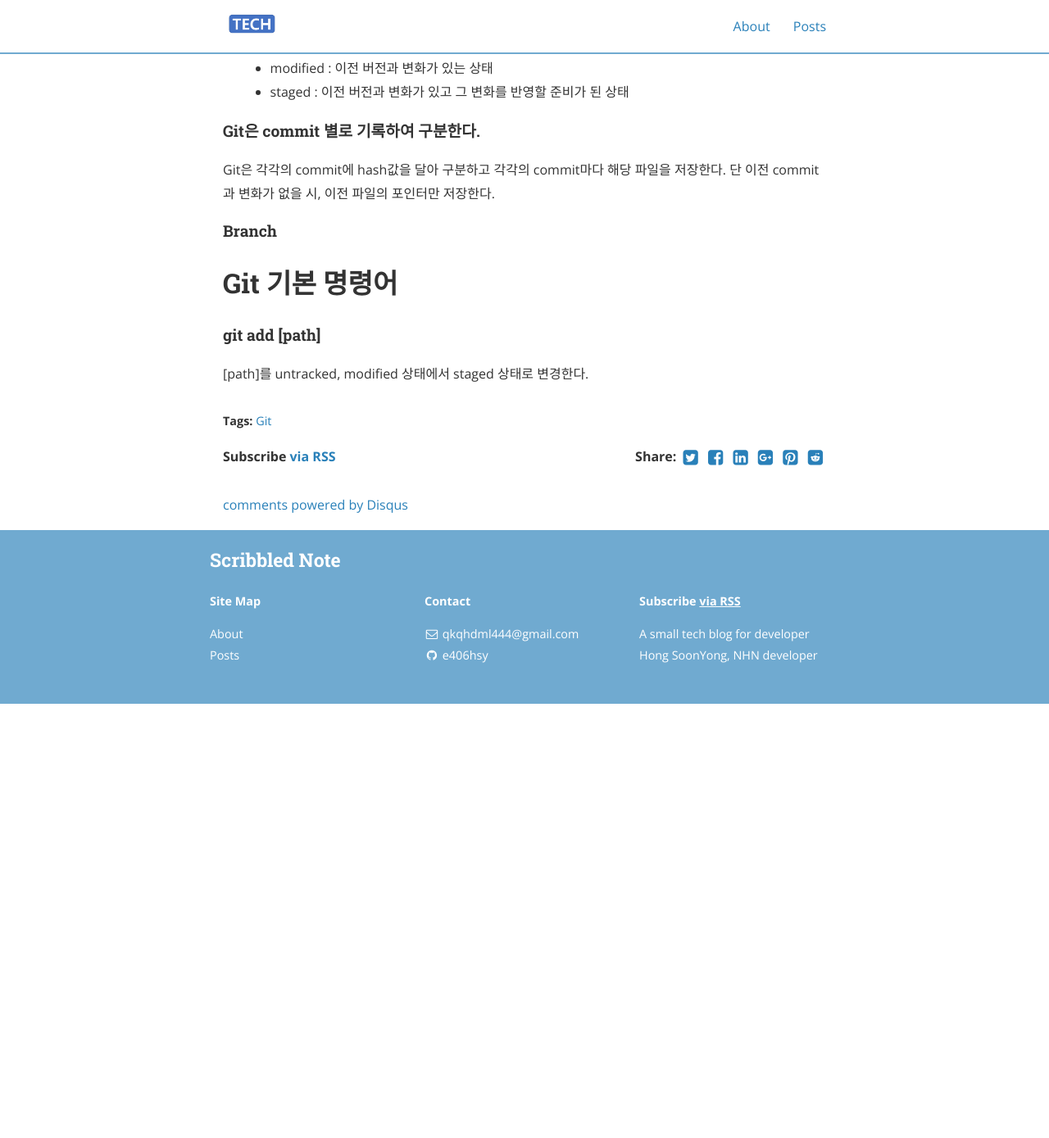
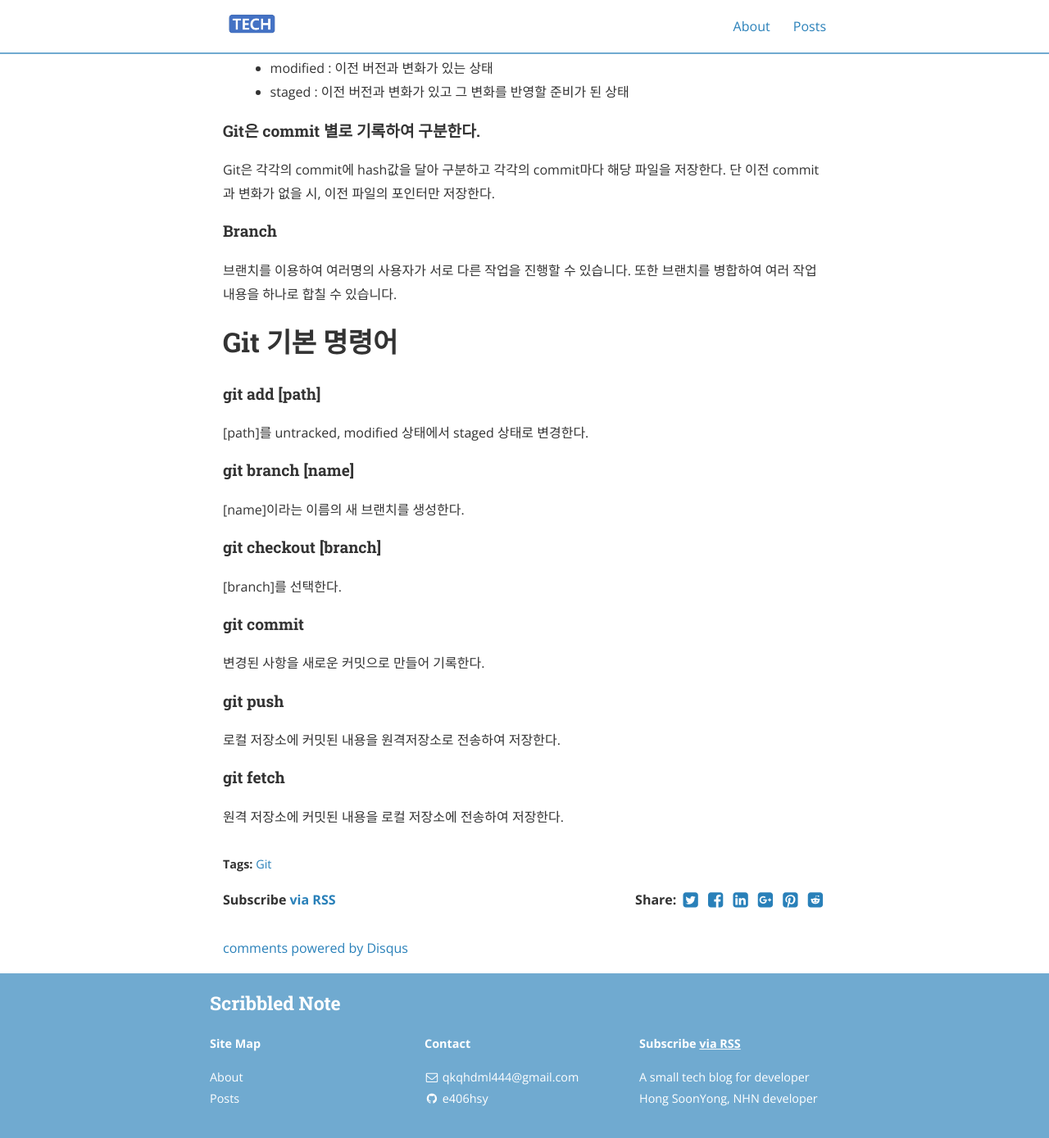
Before and after one commit to e406hsy/e406hsy.github.io, a Jekyll site: the page built from _posts/2020-01-17-git_baisc.md, in a window 1280 px wide and 1400 px high, scrolled down 633 px. Shown: the top 1389 px of the window at 82% size. Built offline with Jekyll 4.4.1, drawn with Linux system fonts in a browser that asks for light colours; nearby versions of some CDN libraries; comment, search, counter and statistics services are not loaded; before the commit the page ends 1492 px from its top, so only the background shows below that.

Commit message:
modified:   _posts/2020-01-17-git_baisc.md

```diff
--- a/_posts/2020-01-17-git_baisc.md
+++ b/_posts/2020-01-17-git_baisc.md
@@ -27,8 +27,24 @@ Git은 각각의 commit에 hash값을 달아 구분하고
 단 이전 commit과 변화가 없을 시, 이전 파일의 포인터만 저장한다.
 
 #### Branch
-
+브랜치를 이용하여 여러명의 사용자가 서로 다른 작업을 진행할 수 있습니다.
+또한 브랜치를 병합하여 여러 작업내용을 하나로 합칠 수 있습니다.
 
 # Git 기본 명령어
 #### git add [path]
 [path]를 untracked, modified 상태에서 staged 상태로 변경한다.
+
+#### git branch [name]
+[name]이라는 이름의 새 브랜치를 생성한다.
+
+#### git checkout [branch]
+[branch]를 선택한다.
+
+#### git commit
+변경된 사항을 새로운 커밋으로 만들어 기록한다.
+
+#### git push
+로컬 저장소에 커밋된 내용을 원격저장소로 전송하여 저장한다.
+
+#### git fetch
+원격 저장소에 커밋된 내용을 로컬 저장소에 전송하여 저장한다.
```
